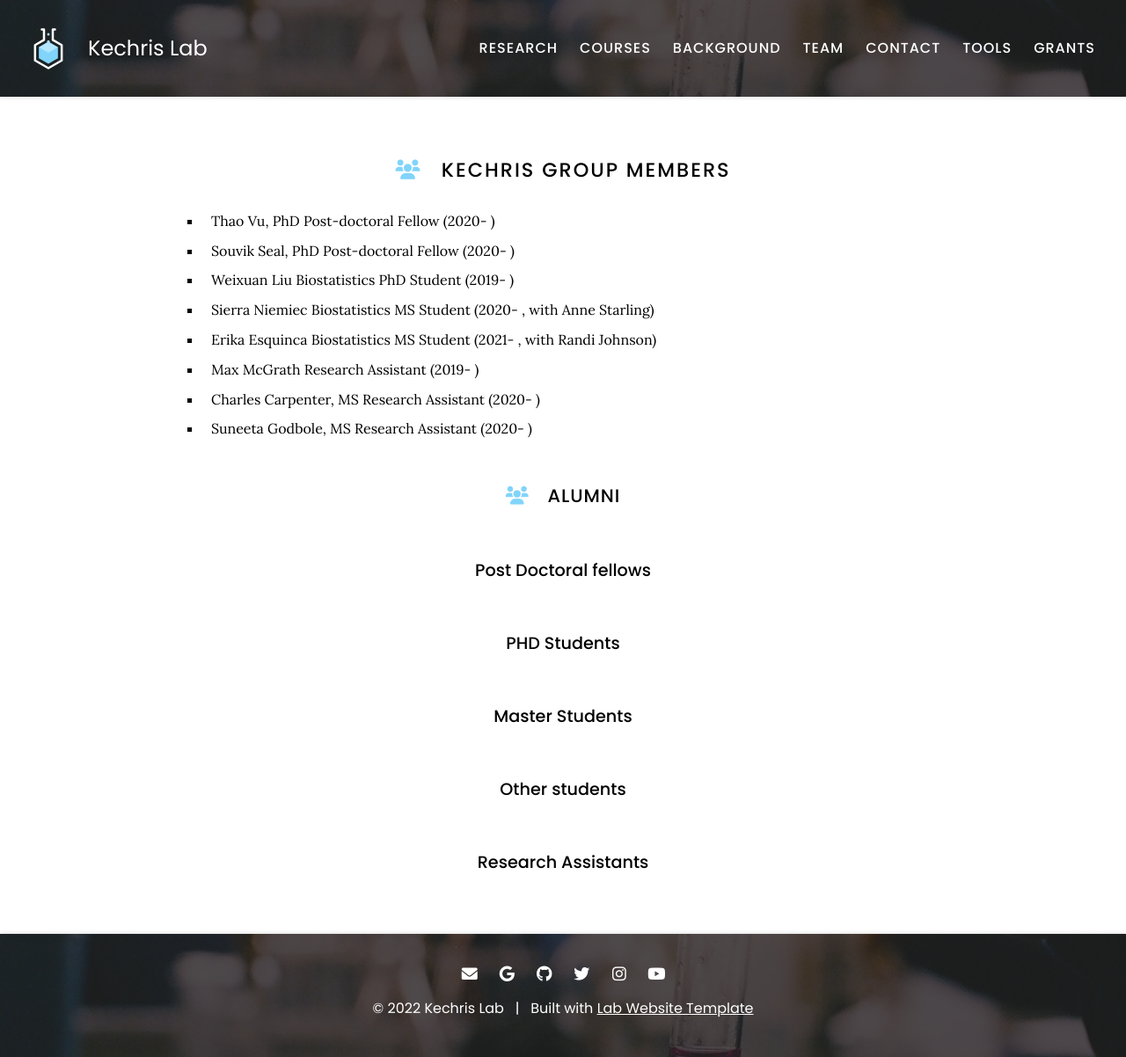
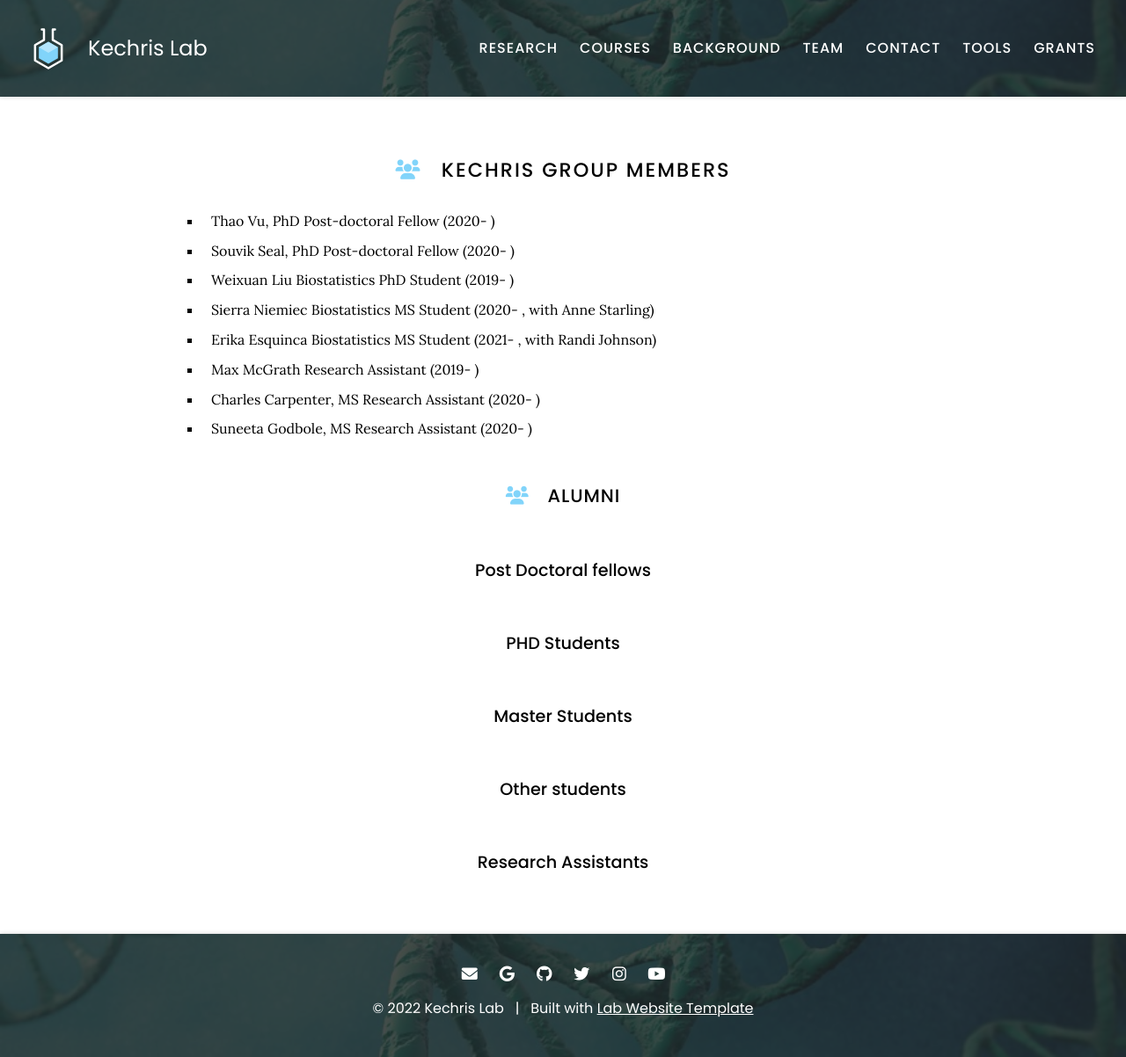
Before and after one commit to KechrisLab/kechrislab.github.io, a Jekyll site: the page built from team/index.md, in a window 1280 px wide. Shown: the whole page at 88% size. Built offline with Jekyll 4.4.1, drawn with Linux system fonts in a browser that asks for light colours.

Commit message:
Update _config.yaml

```diff
--- a/_config.yaml
+++ b/_config.yaml
@@ -4,8 +4,8 @@
 title: Kechris Lab
 description: An easy-to-use, flexible website template for labs, with automatic citations, GitHub tag imports, pre-built components, and more.
 logo: images/logo.svg
-header: images/background.jpg
-footer: images/background.jpg
+header: images/dna-ancestry_2502064k.jpg
+footer: images/dna-ancestry_2502064k.jpg
 baseurl: /KechrisLabWebsite
 
 # site social media and other links
```
